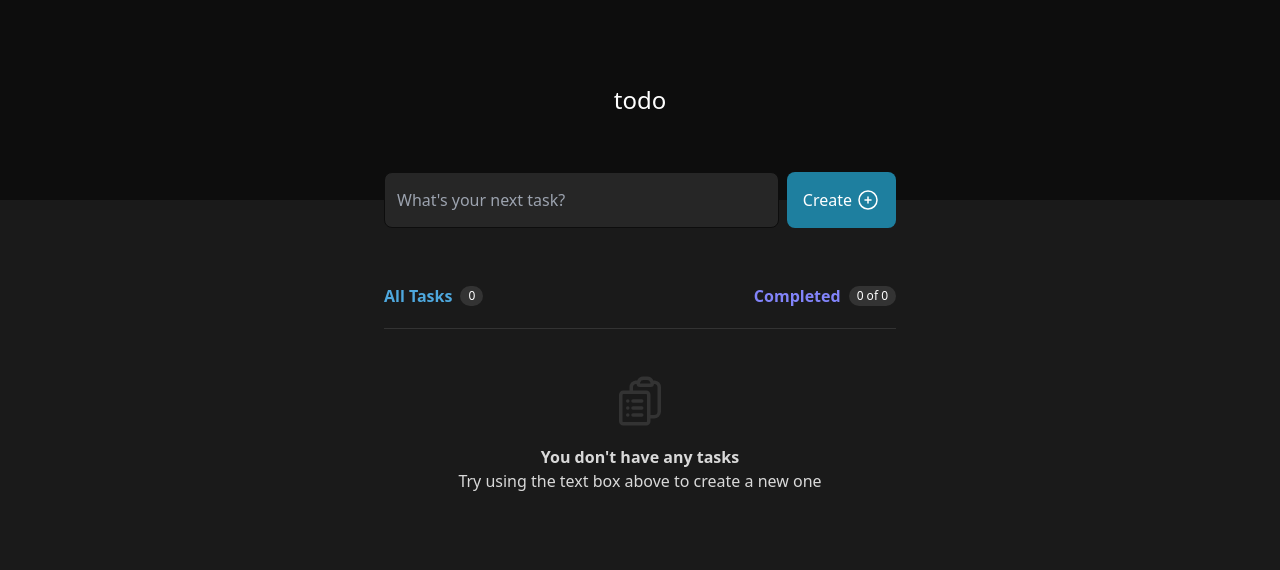
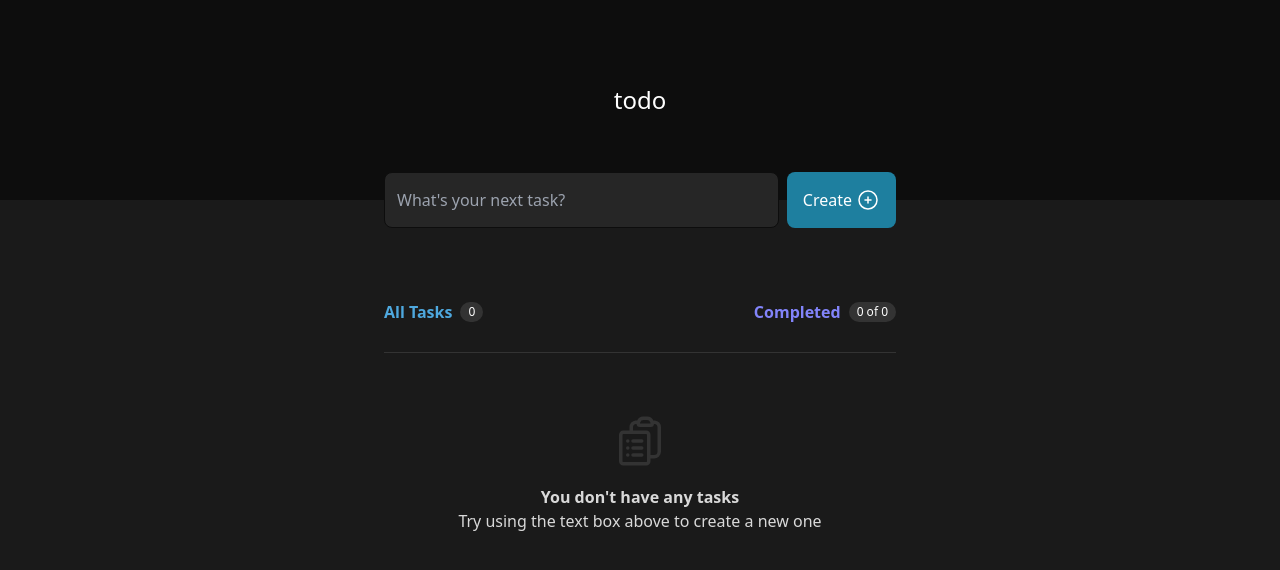
Before and after one commit to CharlesEkkel/my-todo, a React (Vite) app: page / in a window 1280 px wide. Shown: the top 570 px of the page. Built offline with nearby package versions, Linux system fonts and the light colour scheme.

Commit message:
fix: adjust vertical spacing

```diff
--- a/src/App.tsx
+++ b/src/App.tsx
@@ -28,9 +28,9 @@ function App() {
         <NewTask createTask={addTask} />
         <section
           id="allTasks"
-          className="flex flex-col gap-3 justify-between mt-12"
+          className="flex flex-col gap-3 justify-between mt-16"
         >
-          <div className="flex flex-row gap-2 items-center mb-2">
+          <div className="flex flex-row gap-2 items-center mb-4">
             <h2 className="font-bold text-blue">All Tasks</h2>
             <Pill hidden value={String(tasks.length)} />
             <div className="flex-1" />
@@ -43,7 +43,7 @@ function App() {
           </div>
           {tasks.length === 0 && (
             <>
-              <hr className="mb-8 text-grey400" />
+              <hr className="mb-12 text-grey400" />
               <EmptyPage />
             </>
           )}
```
